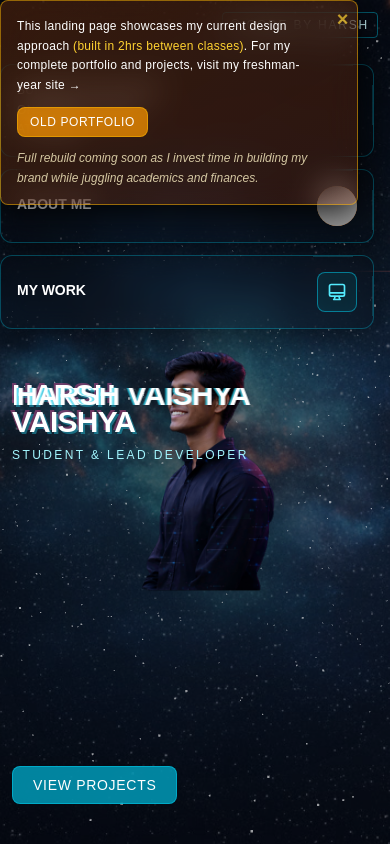
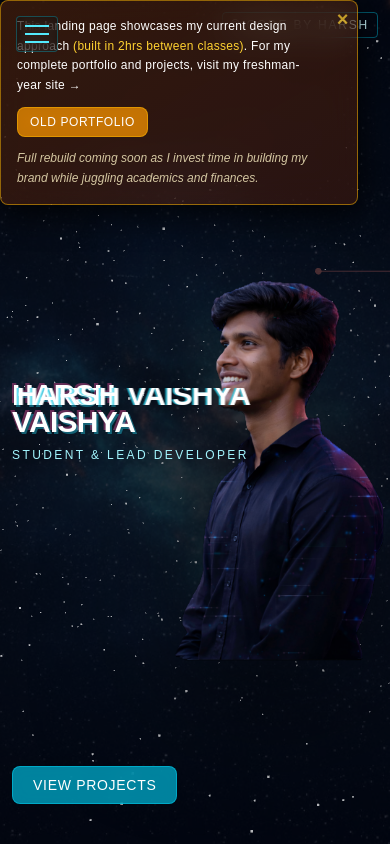
Before and after one commit to VHarshB/HarshVaishya.tech, a Next.js app: page / in a window 390 px wide. Built offline with nearby package versions, Linux system fonts and the light colour scheme; grey boxes are pictures that could not be loaded.

Commit message:
Fix mobile height to h-screen and reset width to full

```diff
--- a/src/app/page.tsx
+++ b/src/app/page.tsx
@@ -1,13 +1,16 @@
 
 'use client';
 import Image from 'next/image';
+import { useState } from 'react';
 import ParticleNetwork from '@/components/ParticleNetwork';
 import AnnouncementBanner from '@/components/AnnouncementBanner';
 
 export default function Home() {
+  const [isMobileMenuOpen, setIsMobileMenuOpen] = useState(false);
+
   return (
     <div
-      className="relative w-full min-h-screen overflow-hidden"
+      className="relative w-full md:w-full h-screen md:min-h-screen overflow-hidden"
       style={{
         backgroundImage: 'url(/images/BGimage.jpg)',
         backgroundSize: 'cover',
@@ -18,15 +21,71 @@ export default function Home() {
       <ParticleNetwork />
       <AnnouncementBanner oldPortfolioUrl="https://your-old-portfolio-link.com" />
 
-      {/* Center portrait */}
-      <div className="absolute inset-0 z-10 flex items-center justify-center pointer-events-none translate-y-12 sm:translate-y-16 md:translate-y-20">
+      {/* Mobile Hamburger Menu - Only visible on mobile */}
+      <button
+        onClick={() => setIsMobileMenuOpen(!isMobileMenuOpen)}
+        className="md:hidden fixed top-4 left-4 z-50 flex flex-col gap-1.5 bg-black/40 backdrop-blur p-2 rounded border border-cyan-400/30"
+        aria-label="Toggle menu"
+      >
+        <div className={`w-6 h-0.5 bg-cyan-300 transition-all duration-300 ${isMobileMenuOpen ? 'rotate-45 translate-y-2' : ''}`}></div>
+        <div className={`w-6 h-0.5 bg-cyan-300 transition-all duration-300 ${isMobileMenuOpen ? 'opacity-0' : ''}`}></div>
+        <div className={`w-6 h-0.5 bg-cyan-300 transition-all duration-300 ${isMobileMenuOpen ? '-rotate-45 -translate-y-2' : ''}`}></div>
+      </button>
+
+      {/* Mobile Sidebar Menu */}
+      <div
+        className={`fixed left-0 top-0 h-screen w-64 bg-gradient-to-br from-cyan-900/50 to-blue-900/50 backdrop-blur-lg border-r border-cyan-400/30 z-40 transition-transform duration-300 ease-in-out md:hidden overflow-y-auto ${
+          isMobileMenuOpen ? 'translate-x-0' : '-translate-x-full'
+        }`}
+      >
+        <nav className="flex flex-col gap-4 pt-20 px-6 pb-8">
+          {/* Tagline Card */}
+          <div className="rounded-lg border border-cyan-400/30 bg-black/30 backdrop-blur-md px-4 py-4 text-white shadow-[0_8px_32px_rgba(0,0,0,0.5)]">
+            <h2 className="text-xs font-light leading-relaxed tracking-wide">
+              BUILDING THE FUTURE,<br/>
+              ONE LINE OF CODE<br/>
+              AT A TIME.
+            </h2>
+          </div>
+
+          <hr className="border-cyan-400/20" />
+
+          {/* Navigation Items with icons */}
+          {[
+            { label: 'Home', icon: '' },
+            { label: 'About Me', icon: '' },
+            { label: 'My Work', icon: '' },
+            { label: 'Contact', icon: '' },
+          ].map((item) => (
+            <button
+              key={item.label}
+              onClick={() => setIsMobileMenuOpen(false)}
+              className="flex items-center gap-3 px-4 py-3 text-white text-sm font-medium rounded-lg border border-cyan-400/30 bg-black/20 hover:bg-cyan-500/20 hover:border-cyan-400/60 transition-all"
+            >
+              <span className="text-lg">{item.icon}</span>
+              <span>{item.label}</span>
+            </button>
+          ))}
+        </nav>
+      </div>
+
+      {/* Mobile menu overlay */}
+      {isMobileMenuOpen && (
+        <div
+          className="fixed inset-0 bg-black/40 z-30 md:hidden"
+          onClick={() => setIsMobileMenuOpen(false)}
+        ></div>
+      )}
+
+      <ParticleNetwork />
+      <div className="absolute inset-0 z-10 flex items-center justify-center sm:justify-center md:justify-center pointer-events-none translate-y-12 sm:translate-y-16 md:translate-y-20 sm:translate-x-0 md:translate-x-0 translate-x-16">
         <Image
           src="/images/Harshsnapshot.PNG"
           alt="Harsh portrait"
           width={960}
           height={960}
-          sizes="(max-width: 640px) 60vw, (max-width: 1024px) 50vw, 40vw"
-          className="w-[60vw] sm:w-[50vw] md:w-[45vw] lg:w-[40vw] max-w-[960px] h-auto drop-shadow-[0_25px_70px_rgba(0,0,0,0.65)]"
+          sizes="(max-width: 640px) 95vw, (max-width: 1024px) 50vw, 40vw"
+          className="w-[95vw] sm:w-[50vw] md:w-[45vw] lg:w-[40vw] max-w-[960px] h-auto drop-shadow-[0_25px_70px_rgba(0,0,0,0.65)]"
           priority
         />
       </div>
@@ -60,8 +119,8 @@ export default function Home() {
         </nav>
       </header>
 
-      {/* Glass cards on the right with circuit borders */}
-      <div className="absolute top-16 sm:top-32 md:top-44 right-2 sm:right-4 md:right-8 z-20 flex flex-col gap-3 sm:gap-4 md:gap-5 w-full sm:w-72 md:w-96 lg:w-[420px] px-2 sm:px-0">
+      {/* Glass cards on the right with circuit borders - Hidden on mobile */}
+      <div className="hidden md:flex absolute top-16 sm:top-32 md:top-44 right-2 sm:right-4 md:right-8 z-20 flex-col gap-3 sm:gap-4 md:gap-5 w-full sm:w-72 md:w-96 lg:w-[420px] px-2 sm:px-0">
         <div className="relative rounded-xl sm:rounded-2xl border border-cyan-400/30 bg-black/20 backdrop-blur-md px-4 sm:px-6 md:px-8 py-4 sm:py-5 md:py-6 text-white shadow-[0_8px_32px_rgba(0,0,0,0.5)] circuit-card">
           <h2 className="text-xs sm:text-sm font-light leading-relaxed tracking-wide">
             BUILDING THE FUTURE,<br/>
```
